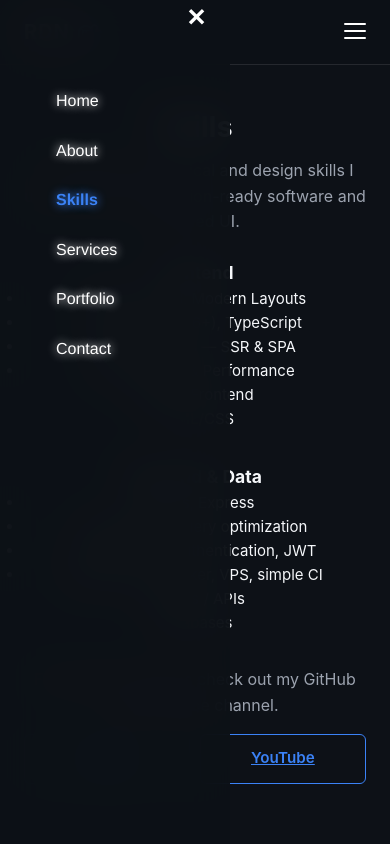
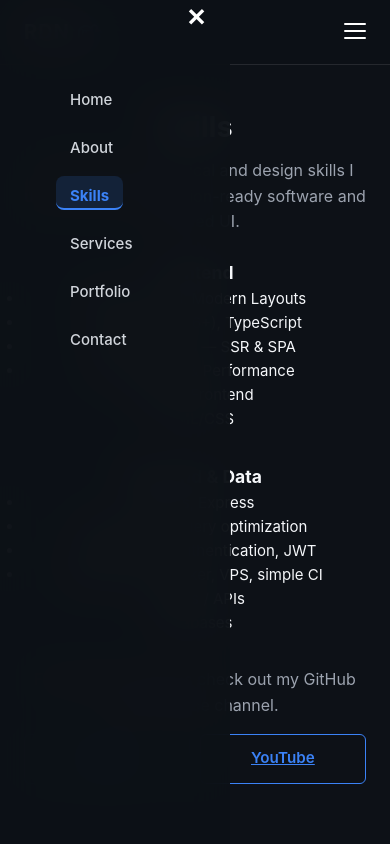
Before and after one commit to RYDON002/My-Portfolio, a plain HTML site: page Skills.html in a window 390 px wide. Both pictures are taken after a click on the button "Open menu". Shown: the top 844 px of the page. Drawn offline with Linux system fonts and the light colour scheme.

Commit message:
fixing about 2 buttons interactive and making nav links for small device look good

```diff
--- a/Skills.html
+++ b/Skills.html
@@ -15,7 +15,7 @@
       <nav class="main-nav" aria-label="Primary navigation">
         <ul class="nav-list">
           <li><a href="index.html">Home</a></li>
-          <li><a href="about.html">About</a></li>
+          <li><a href="About.html">About</a></li>
           <li><a href="Skills.html" class="active">Skills</a></li>
           <li><a href="Services.html">Services</a></li>
           <li><a href="portfolio2.html">Portfolio</a></li>
--- a/style.css
+++ b/style.css
@@ -57,11 +57,18 @@ body {
   text-decoration: none;
   color: #d1d5db;
   font-weight: 500;
-  transition: color 0.3s;
+  padding: 10px 14px;
+  border-radius: 8px;
+  transition:
+    background-color 0.25s ease,
+    color 0.25s ease,
+    transform 0.15s ease;
 }
 
 .nav-list a:hover {
+  background-color: rgba(59, 130, 246, 0.15);
   color: #3b82f6;
+  transform: translateX(4px);
 }
 
 .nav-list a:hover {
@@ -69,6 +76,7 @@ body {
 }
 
 .nav-list a.active {
+  background-color: rgba(59, 130, 246, 0.15);
   color: #3b82f6;
   font-weight: 700;
   border-bottom: 2px solid #3b82f6;
@@ -77,7 +85,7 @@ body {
 
 .mobile-nav-list a.active {
   color: #3b82f6;
-  font-weight: 700;
+  font-weight: 700px;
 }
 
 .nav-list a:active {
@@ -168,18 +176,31 @@ body {
 
 .mobile-nav-list a {
   text-decoration: none;
-  color: #ffffff;
-  text-shadow: 0 0 10px;
-  font-size: 1rem;
-  transition: color 0.3s;
-  font-family: Helvetica, sans-serif;
+  color: #d1d5db;
+  font-weight: 500;
+  padding: 10px 14px;
+  border-radius: 8px;
+  transition:
+    background-color 0.25s ease,
+    color 0.25s ease,
+    transform 0.15s ease;
 }
 
 .mobile-nav-list a:hover {
+  background-color: rgba(59, 130, 246, 0.15);
   color: #3b82f6;
+  transform: translateX(4px);
 }
 
-#contactBtn{
+.mobile-nav-list a.active {
+  background-color: rgba(59, 130, 246, 0.15);
+  color: #3b82f6;
+  font-weight: 700;
+  border-bottom: 2px solid #3b82f6;
+  padding-bottom: 0.2rem;
+}
+
+#contactBtn {
   text-decoration: none;
 }
 
@@ -839,7 +860,7 @@ body {
     align-items: center;
   }
 
-  .stat{
+  .stat {
     margin-bottom: 20px;
   }
 
@@ -977,13 +998,13 @@ body {
     justify-content: center;
   }
 
-  .contact-grid{
+  .contact-grid {
     display: grid;
     justify-content: center;
     align-items: center;
   }
 
-  .stats{
+  .stats {
     margin-bottom: 20px;
   }
 
```
Also changed, not shown: About.html (+1 -1 lines), Contact.html (+1 -1 lines), Services.html (+1 -1 lines), index.html (+1 -1 lines), portfolio2.html (+1 -1 lines).
